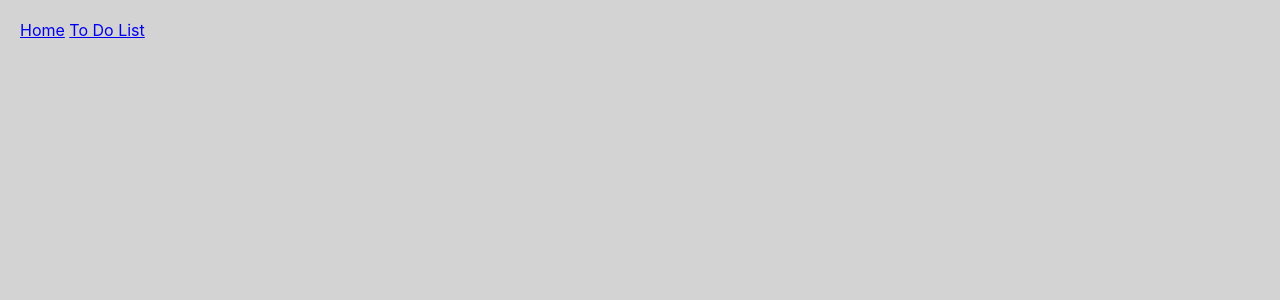
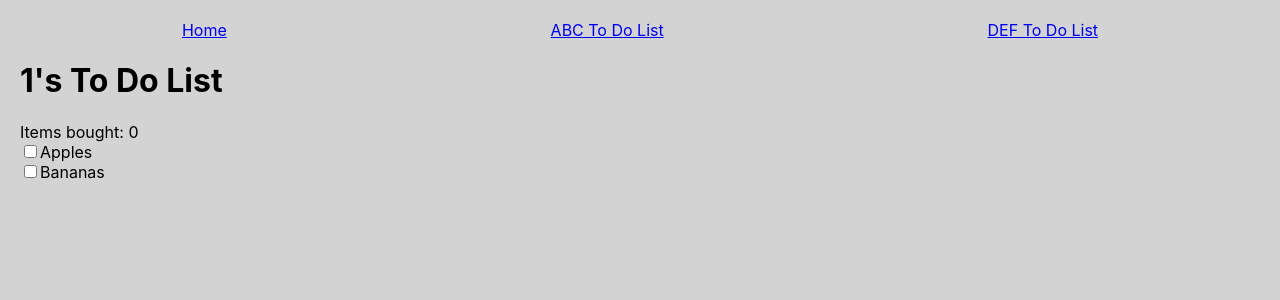
Before and after one commit to risabsank/CSE-110-LAB-3, a React (Create React App) app in the folder my-app/: page /todolist/1 in a window 1280 px wide. Before the commit this address had no page. Shown: the top 300 px of the page. Built offline with nearby package versions, Linux system fonts and the light colour scheme; the HTML template or start-up script is replaced by a standard one.

Commit message:
Exercise 1.5 done.

```diff
--- a/my-app/src/App.tsx
+++ b/my-app/src/App.tsx
@@ -10,7 +10,7 @@
       <Navbar />
       <Routes>
         <Route path="/" element={<StickyNotes />} />
-        <Route path="/todolist" element={<ToDoList />} />
+        <Route path="/todolist/:name" element={<ToDoList />} />
       </Routes>
     </div>
   );
--- a/my-app/src/navbar.tsx
+++ b/my-app/src/navbar.tsx
@@ -3,8 +3,10 @@
 export const Navbar = () => {
     return (
         <div>
-            <nav>
-                <Link to="/">Home</Link> <Link to="/todolist">To Do List</Link>
+            <nav style={{ display: "flex", justifyContent: "space-around" }}>
+                <Link to="/">Home</Link>
+                <Link to="/todolist/ABC">ABC To Do List</Link>
+                <Link to="/todolist/DEF">DEF To Do List</Link>
             </nav>
         </div>
     );
--- a/my-app/src/toDoList.tsx
+++ b/my-app/src/toDoList.tsx
@@ -3,8 +3,10 @@
 import { useState } from "react";
 import { GroceryItem } from "./types";
 import { dummyGroceryList } from "./constants";
+import { useParams } from "react-router-dom";
 
 export function ToDoList() {
+    const { name } = useParams();
     const [numRemainingItems, setNumRemainingItems] = useState(0);
 
     let [items, setItems] = useState(dummyGroceryList);
@@ -31,6 +33,7 @@
 
     return (
         <div className="App">
+            <h1>{name}'s To Do List</h1>
             <div className="App-body">
                 Items bought: {numRemainingItems}
                 <form action=".">
```
